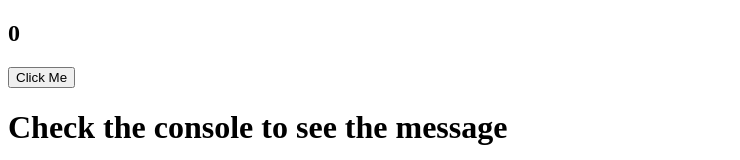
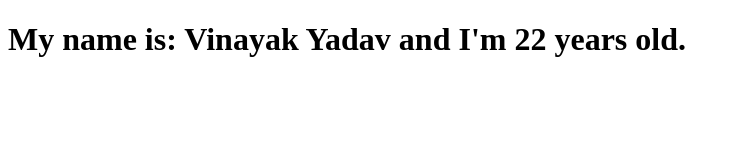
Before and after one commit to juniorcoderr/Frontend-Learning, a React (Vite) app in the folder React/my-app/: page / in a window 1280 px wide. Shown: the top 160 px of the page, without its empty margins (0-740 px from the left). Built offline with nearby package versions, Linux system fonts and the light colour scheme; no server answers.

Commit message:
Demonstrate prop drilling problem and implement its solution using Context API in ReactJS

```diff
--- a/React/my-app/src/App.jsx
+++ b/React/my-app/src/App.jsx
@@ -23,11 +23,16 @@
 // import Profile from "./components/10-Hooks/01-useState/Profile";
 // import ShoppingList from "./components/10-Hooks/01-useState/ShoppingList";
 // import TodoList from "./components/10-Hooks/01-useState/TodoList";
+// import Basics from "./components/10-Hooks/02-useEffect/Basics";
+// import BasicEffect from "./components/10-Hooks/02-useEffect/BasicEffect";
+// import CounterEffect from "./components/10-Hooks/02-useEffect/CounterEffect";
+// import FetchDataEffect from "./components/10-Hooks/02-useEffect/FetchDataEffect";
+// import ComponentA from "./components/11-Prop-Drilling/01-Problem/ComponentA";
+// import ComponentB from "./components/11-Prop-Drilling/01-Problem/ComponentB";
+// import ComponentC from "./components/11-Prop-Drilling/01-Problem/ComponentC";
+// import ComponentD from "./components/11-Prop-Drilling/01-Problem/ComponentD";
 
-import Basics from "./components/10-Hooks/02-useEffect/Basics";
-import BasicEffect from "./components/10-Hooks/02-useEffect/BasicEffect";
-import CounterEffect from "./components/10-Hooks/02-useEffect/CounterEffect";
-import FetchDataEffect from "./components/10-Hooks/02-useEffect/FetchDataEffect";
+import ComponentA from "./components/11-Prop-Drilling/02-Solution/ContextAPI/ComponentA";
 
 const App = () => {
   return (
@@ -84,11 +89,21 @@ const App = () => {
       <Profile />
       <ShoppingList /> */}
 
-      {/* 11 - useEffect Examples */}
+      {/* 11 - useEffect Examples
       <Basics />
       <BasicEffect />
       <CounterEffect />
-      <FetchDataEffect />
+      <FetchDataEffect /> */}
+
+      {/* 12 - Prop Drilling
+      ---Problem---
+      <ComponentA />
+      <ComponentB />
+      <ComponentC />
+      <ComponentD />
+
+      ---Solution---*/}
+      <ComponentA />
     </div>
   );
 };
--- /dev/null
+++ b/React/my-app/src/components/11-Prop-Drilling/01-Problem/ComponentA.jsx
@@ -0,0 +1,13 @@
+import ComponentB from "./ComponentB";
+
+const ComponentA = () => {
+  const name = "Vinayak Yadav";
+
+  return (
+    <div>
+      <ComponentB name={name} />
+    </div>
+  );
+};
+
+export default ComponentA;
--- /dev/null
+++ b/React/my-app/src/components/11-Prop-Drilling/01-Problem/ComponentB.jsx
@@ -0,0 +1,11 @@
+import ComponentC from "./ComponentC";
+
+const ComponentB = ({ name }) => {
+  return (
+    <div>
+      <ComponentC name={name} />
+    </div>
+  );
+};
+
+export default ComponentB;
--- /dev/null
+++ b/React/my-app/src/components/11-Prop-Drilling/01-Problem/ComponentC.jsx
@@ -0,0 +1,11 @@
+import ComponentD from "./ComponentD";
+
+const ComponentC = ({ name }) => {
+  return (
+    <div>
+      <ComponentD name={name} />
+    </div>
+  );
+};
+
+export default ComponentC;
--- /dev/null
+++ b/React/my-app/src/components/11-Prop-Drilling/01-Problem/ComponentD.jsx
@@ -0,0 +1,9 @@
+const ComponentD = ({ name }) => {
+  return (
+    <div>
+      <h1>{name}</h1>
+    </div>
+  );
+};
+
+export default ComponentD;
--- /dev/null
+++ b/React/my-app/src/components/11-Prop-Drilling/02-Solution/ContextAPI/ComponentA.jsx
@@ -0,0 +1,26 @@
+// first import the ContextAPI
+import { createContext } from "react";
+
+import ComponentB from "./ComponentB";
+
+// second create the instance
+export const DataOne = createContext();
+export const DataTwo = createContext();
+
+const ComponentA = () => {
+  const name = "Vinayak Yadav";
+  const age = 22;
+
+  return (
+    <div>
+      {/* wrapping the application to use the ContextAPI */}
+      <DataOne.Provider value={name}>
+        <DataTwo.Provider value={age}>
+          <ComponentB />
+        </DataTwo.Provider>
+      </DataOne.Provider>
+    </div>
+  );
+};
+
+export default ComponentA;
--- /dev/null
+++ b/React/my-app/src/components/11-Prop-Drilling/02-Solution/ContextAPI/ComponentB.jsx
@@ -0,0 +1,11 @@
+import ComponentC from "./ComponentC";
+
+const ComponentB = () => {
+  return (
+    <div>
+      <ComponentC />
+    </div>
+  );
+};
+
+export default ComponentB;
--- /dev/null
+++ b/React/my-app/src/components/11-Prop-Drilling/02-Solution/ContextAPI/ComponentC.jsx
@@ -0,0 +1,11 @@
+import ComponentD from "./ComponentD";
+
+const ComponentC = () => {
+  return (
+    <div>
+      <ComponentD />
+    </div>
+  );
+};
+
+export default ComponentC;
--- /dev/null
+++ b/React/my-app/src/components/11-Prop-Drilling/02-Solution/ContextAPI/ComponentD.jsx
@@ -0,0 +1,25 @@
+// receiving or consuming the data
+
+import { DataOne, DataTwo } from "./ComponentA";
+
+const ComponentD = () => {
+  return (
+    <DataOne.Consumer>
+      {(name) => {
+        return (
+          <DataTwo.Consumer>
+            {(age) => {
+              return (
+                <h1>
+                  My name is: {name} and I'm {age} years old.
+                </h1>
+              );
+            }}
+          </DataTwo.Consumer>
+        );
+      }}
+    </DataOne.Consumer>
+  );
+};
+
+export default ComponentD;
```
